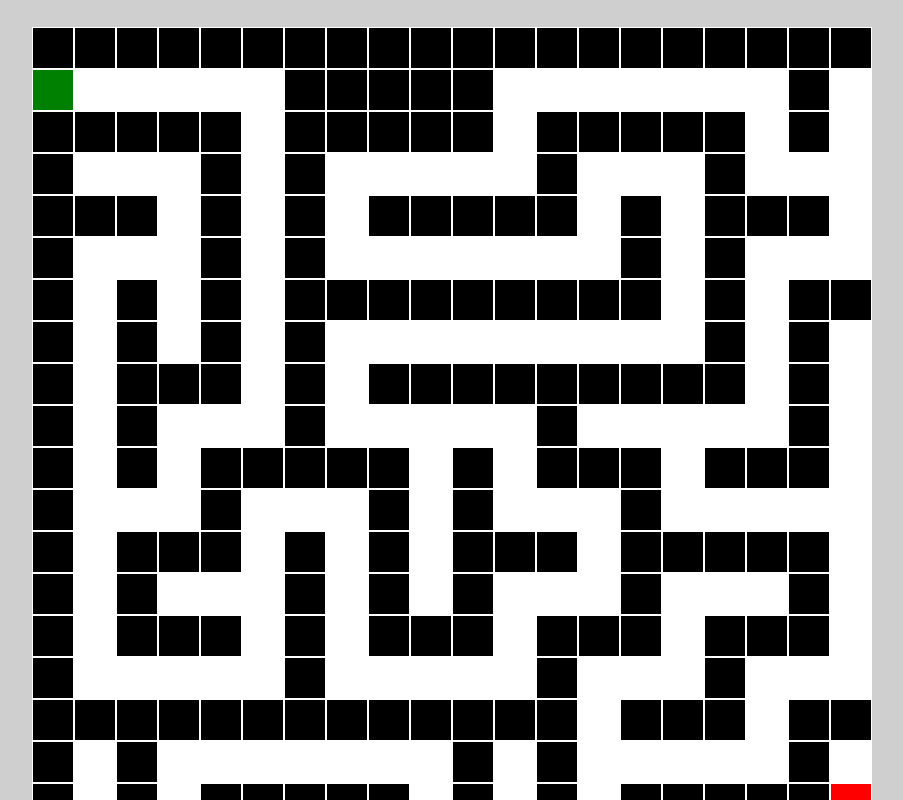
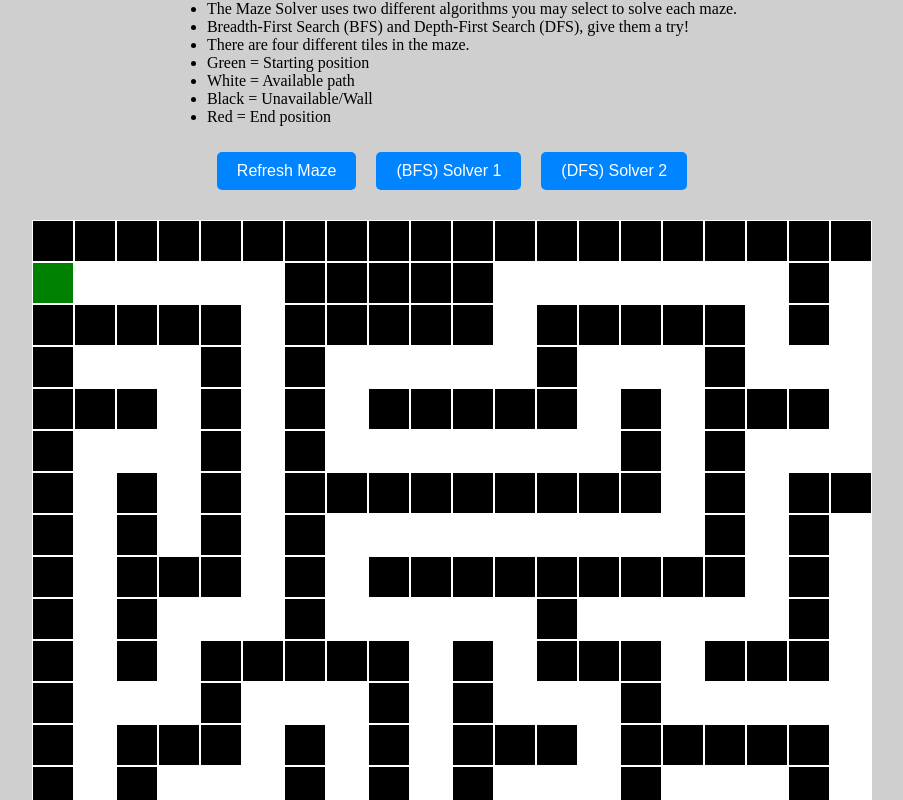
Before and after one commit to Jarmanis/PathfindingAlgo, a React (Vite) app: page / in a window 1280 px wide. Shown: the top 800 px of the page, without its empty margins (188-1091 px from the left). Built offline with nearby package versions, Linux system fonts and the light colour scheme.

Commit message:
updated page with instructions/details of the maze solver

```diff
--- a/src/App.css
+++ b/src/App.css
@@ -6,12 +6,14 @@ html {
 }
 
 .maze-grid {
-  height: 100vh;
+  height: 120vh;
   display: flex;
   flex-direction: column;
   align-items: center;
   justify-content: center;
 }
+
+
 
 .controls {
   display: flex;
--- a/src/MazeGrid.jsx
+++ b/src/MazeGrid.jsx
@@ -64,7 +64,7 @@ export default function MazeGrid({ width = 20, height = 20 }) {
             }
             queue.push([nx, ny]);
           }
-        } // '2, 3'
+        }
       }
 
       const timeoutId = setTimeout(step, 100);
@@ -198,15 +198,28 @@ export default function MazeGrid({ width = 20, height = 20 }) {
 
   return (
     <div className="maze-grid">
+      <div className="instructions">
+        <h2>Instructions</h2>
+          <ul>
+            <li>Each maze is randomly generated using the Refresh Maze button.</li>
+            <li>The Maze Solver uses two different algorithms you may select to solve each maze.</li>
+            <li>Breadth-First Search (BFS) and Depth-First Search (DFS), give them a try!</li>
+            <li>There are four different tiles in the maze.</li>
+            <li>Green = Starting position</li>
+            <li>White = Available path</li>
+            <li>Black = Unavailable/Wall</li>
+            <li>Red = End position</li>
+          </ul>
+      </div>
       <div className="controls">
         <button className={"maze-button"} onClick={() => refreshMaze()}>
           Refresh Maze
         </button>
         <button className={"maze-button"} onClick={() => bfs([1, 0])}>
-          Breadth-First Search
+          (BFS) Solver 1
         </button>
         <button className={"maze-button"} onClick={() => dfs([1, 0])}>
-          Depth-First Search
+          (DFS) Solver 2
         </button>
       </div>
       <div className={"maze"}>
```
Also changed, not shown: 1 other file (tests, documents, lock files or other folders).
